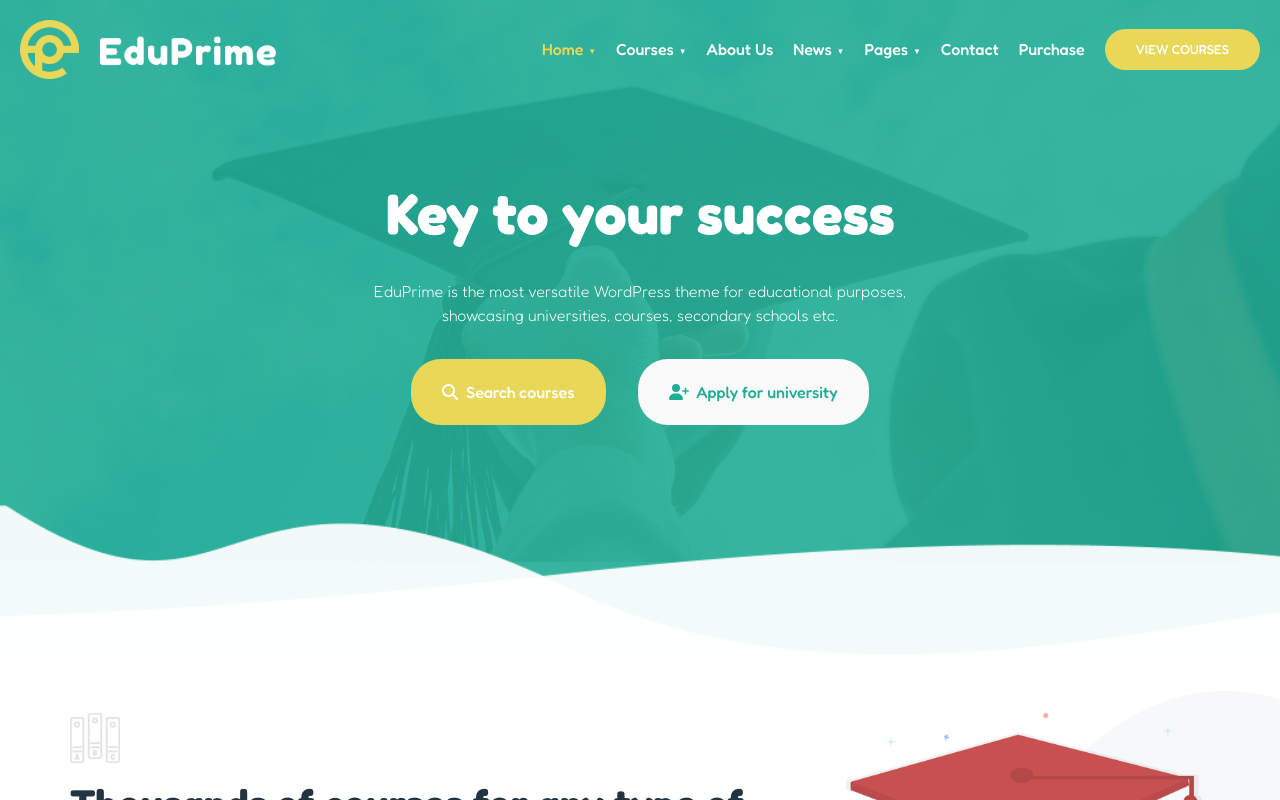
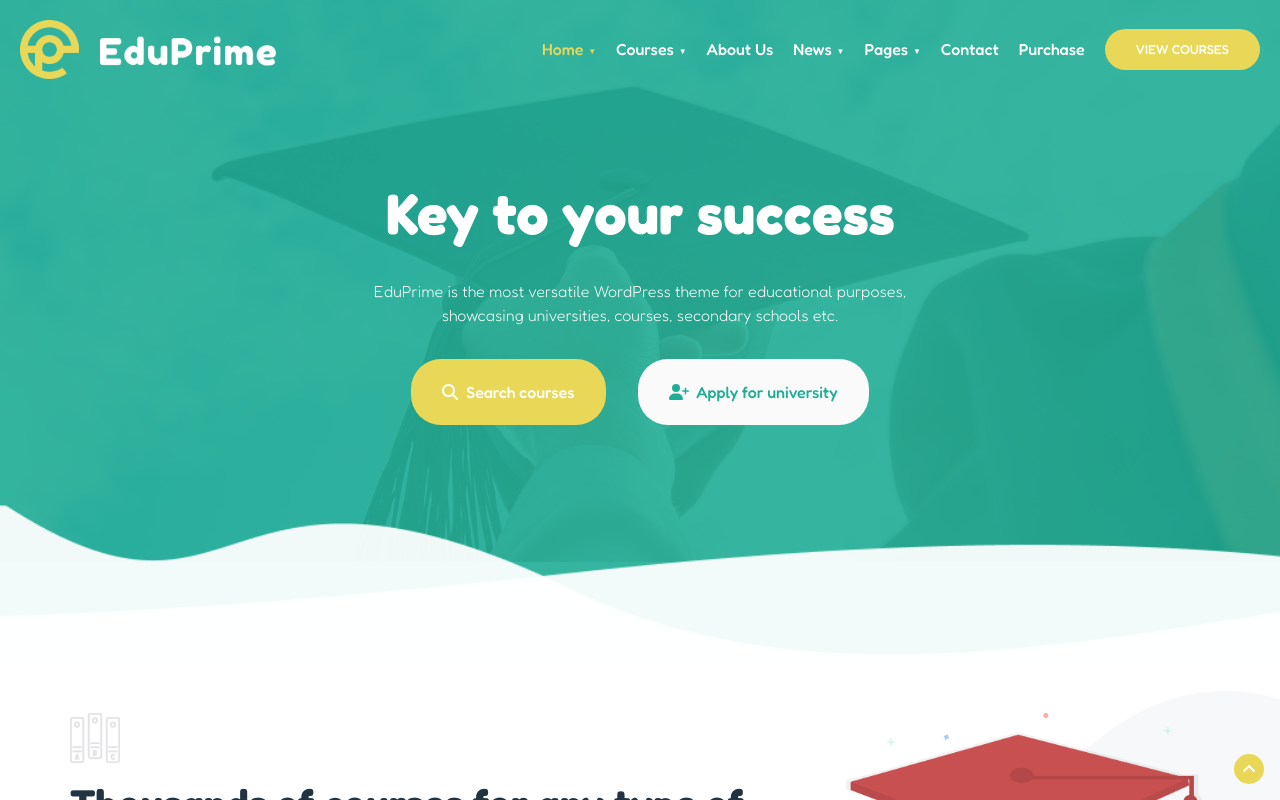
Before and after one commit to DarioGiusino/proj-html-vuejs, a Vue app: page / in a window 1280 px wide. Shown: the top 800 px of the page. Built offline with nearby package versions, Linux system fonts and the light colour scheme.

Commit message:
styled go up button

```diff
--- a/src/App.vue
+++ b/src/App.vue
@@ -2,16 +2,18 @@
 import AppHeader from './components/AppHeader.vue';
 import AppMain from './components/AppMain.vue';
 import AppFooter from './components/AppFooter.vue';
+import FloatingButtons from './components/FloatingButtons.vue';
 export default {
   name: 'Edu Prime',
-  components: { AppHeader, AppMain, AppFooter }
+  components: { AppHeader, AppMain, AppFooter, FloatingButtons }
 }
 </script>
 
 <template>
-  <app-header></app-header>
+  <app-header id="app-header"></app-header>
   <app-main></app-main>
   <app-footer></app-footer>
+  <floating-buttons></floating-buttons>
 </template>
 
 <style lang="scss">
--- /dev/null
+++ b/src/components/FloatingButtons.vue
@@ -0,0 +1,39 @@
+<script>
+import BaseButton from './generics/BaseButton.vue';
+export default {
+    name: 'Floating Buttons',
+    components: { BaseButton }
+}
+</script>
+
+<template>
+    <base-button class="go-up-btn"><a href="#app-header"><font-awesome-icon icon="fa-solid fa-angle-up"
+                class="go-up-icon" /></a></base-button>
+
+
+</template>
+
+<style scoped lang="scss">
+@use '../assets/scss/partials/variables.scss' as *;
+
+.go-up-btn {
+    background-color: $bg-yellow;
+    border: none;
+    color: $text-white-1;
+
+    position: fixed;
+    bottom: 1rem;
+    right: 1rem;
+
+    width: 30px;
+    height: 30px;
+    border-radius: 50%;
+    padding: 5px 5px;
+
+    .go-up-icon {
+        position: relative;
+        right: .5px;
+        bottom: 2px;
+    }
+}
+</style>
--- a/src/main.js
+++ b/src/main.js
@@ -14,6 +14,7 @@ import {
   faPlus,
   faEye,
   faPaperPlane,
+  faAngleUp,
 } from "@fortawesome/free-solid-svg-icons";
 import {
   faFacebookF,
@@ -31,7 +32,8 @@ library.add(
   faPaperPlane,
   faFacebookF,
   faTwitter,
-  faInstagram
+  faInstagram,
+  faAngleUp
 );
 
 import App from "./App.vue";
```
